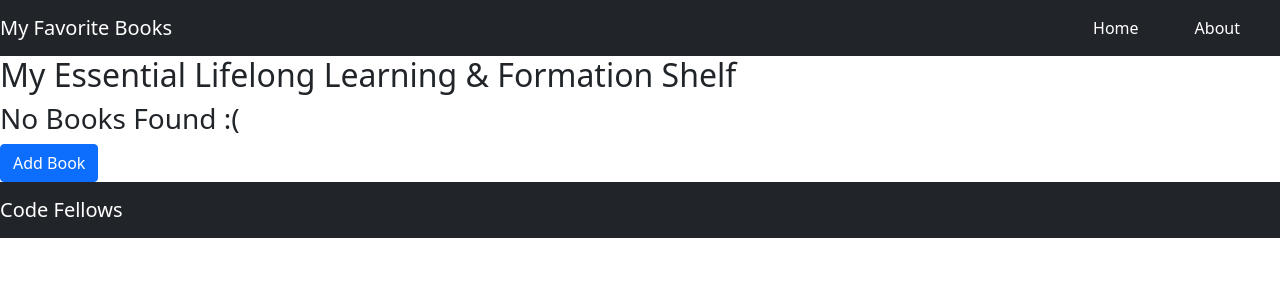
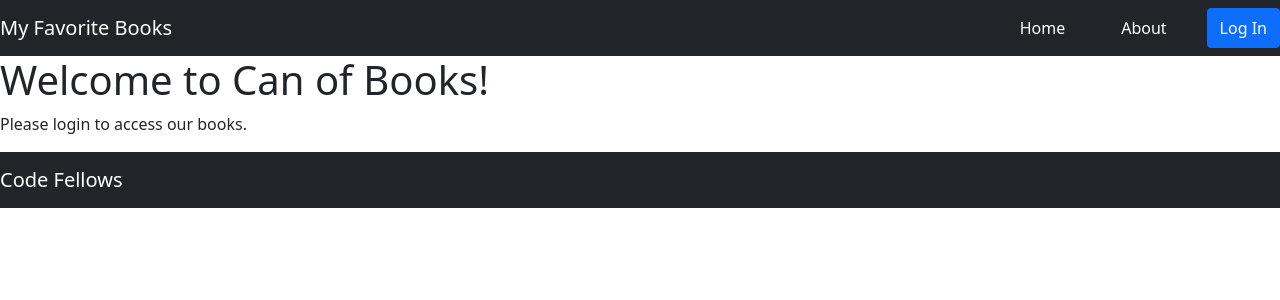
Before and after one commit to modopo/can-of-books-frontend, a React (Create React App) app: page / in a window 1280 px wide. Shown: the top 300 px of the page. Built offline with nearby package versions, Linux system fonts and the light colour scheme; no server answers.

Commit message:
Integrate Auth0 single sign-on login

```diff
--- a/package.json
+++ b/package.json
@@ -3,6 +3,7 @@
   "version": "0.1.0",
   "private": true,
   "dependencies": {
+    "@auth0/auth0-react": "^2.0.1",
     "@testing-library/jest-dom": "5.11.9",
     "@testing-library/react": "11.2.5",
     "@testing-library/user-event": "12.8.0",
--- a/src/App.js
+++ b/src/App.js
@@ -10,9 +10,13 @@ import {
   Routes,
   Route
 } from "react-router-dom";
+//for class-based components
+import { withAuth0 } from '@auth0/auth0-react';
+import Welcome from './Welcome';
 
 class App extends React.Component {
   render() {
+    console.log(this.props.auth0.isAuthenticated);
     return (
       <>
         <Router>
@@ -20,7 +24,7 @@ class App extends React.Component {
           <Routes>
             <Route
               exact path="/"
-              element={<BestBooks />}
+              element={this.props.auth0.isAuthenticated ? <BestBooks /> : <Welcome />}
             >
             </Route>
             <Route
@@ -38,4 +42,4 @@ class App extends React.Component {
   }
 }
 
-export default App;
+export default withAuth0(App);
--- a/src/BestBooks.js
+++ b/src/BestBooks.js
@@ -4,6 +4,8 @@ import Book from './Book';
 import Button from 'react-bootstrap/Button';
 import BookFormModal from './BookFormModal';
 import Alert from 'react-bootstrap/Alert';
+import { withAuth0 } from '@auth0/auth0-react';
+import Profile from './Profile';
 
 class BestBooks extends React.Component {
   constructor(props) {
@@ -146,9 +148,13 @@ class BestBooks extends React.Component {
             Error: {this.state.error.response.data}
           </Alert>
         }
+        {this.props.auth0.isAuthenticated
+          &&
+          <Profile />
+        }
       </>
     )
   }
 }
 
-export default BestBooks;
+export default withAuth0(BestBooks);
--- a/src/Header.js
+++ b/src/Header.js
@@ -1,6 +1,10 @@
 import React from 'react';
 import { Navbar, NavItem } from 'react-bootstrap';
 import { Link } from "react-router-dom";
+import { withAuth0 } from '@auth0/auth0-react';
+import LoginButton from './LoginButton';
+import LogoutButton from './LogoutButton';
+import Profile from './Profile';
 
 class Header extends React.Component {
   render() {
@@ -10,10 +14,11 @@ class Header extends React.Component {
         <div className='navlinks'>
           <NavItem><Link to="/" className="nav-link">Home</Link></NavItem>
           <NavItem><Link to="/about" className="nav-link">About</Link></NavItem>
+          {this.props.auth0.isAuthenticated ? <LogoutButton /> : <LoginButton />}
         </div>
       </Navbar>
     )
   }
 }
 
-export default Header;
+export default withAuth0(Header);
--- /dev/null
+++ b/src/LoginButton.js
@@ -0,0 +1,11 @@
+import { useAuth0 } from "@auth0/auth0-react";
+import React from "react";
+import Button from "react-bootstrap/Button";
+
+const LoginButton = () => {
+  const { loginWithRedirect } = useAuth0();
+
+  return <Button onClick={() => loginWithRedirect()}>Log In</Button>;
+};
+
+export default LoginButton;
--- /dev/null
+++ b/src/LogoutButton.js
@@ -0,0 +1,15 @@
+import { useAuth0 } from "@auth0/auth0-react";
+import React from "react";
+import Button from "react-bootstrap/Button";
+
+const LogoutButton = () => {
+  const { logout } = useAuth0();
+
+  return (
+    <Button onClick={() => logout({ logoutParams: { returnTo: window.location.origin } })}>
+      Log Out
+    </Button>
+  );
+};
+
+export default LogoutButton;
--- /dev/null
+++ b/src/Profile.js
@@ -0,0 +1,23 @@
+//for function-based components
+import { useAuth0 } from "@auth0/auth0-react";
+import React from "react";
+
+const Profile = () => {
+  const { user, isAuthenticated, isLoading } = useAuth0();
+
+  if (isLoading) {
+    return <div>Loading ...</div>;
+  }
+
+  return (
+    isAuthenticated && (
+      <div>
+        <img src={user.picture} alt={user.name} />
+        <h2>{user.name}</h2>
+        <p>{user.email}</p>
+      </div>
+    )
+  );
+};
+
+export default Profile;
--- /dev/null
+++ b/src/Welcome.js
@@ -0,0 +1,14 @@
+import React from 'react';
+
+class Welcome extends React.Component {
+    render() {
+        return (
+            <div>
+                <h1>Welcome to Can of Books!</h1>
+                <p>Please login to access our books.</p>
+            </div>
+        );
+    }
+}
+
+export default Welcome;
--- a/src/index.js
+++ b/src/index.js
@@ -1,10 +1,17 @@
 import React from 'react';
 import ReactDOM from 'react-dom/client';
 import App from './App';
+import { Auth0Provider } from '@auth0/auth0-react';
 
 const root = ReactDOM.createRoot(document.getElementById('root'));
 root.render(
-  <React.StrictMode>
-    <App />
-  </React.StrictMode>
+    <Auth0Provider
+      domain={process.env.REACT_APP_AUTH0_DOMAIN}
+      clientId={process.env.REACT_APP_AUTH0_CLIENT_ID}
+      authorizationParams={{
+        redirect_uri: process.env.REACT_APP_AUTH0_CALLBACK_URL
+      }}
+    >
+      <App />
+    </Auth0Provider>
 );
```
Also changed, not shown: 2 other files (tests, documents, lock files or other folders).
